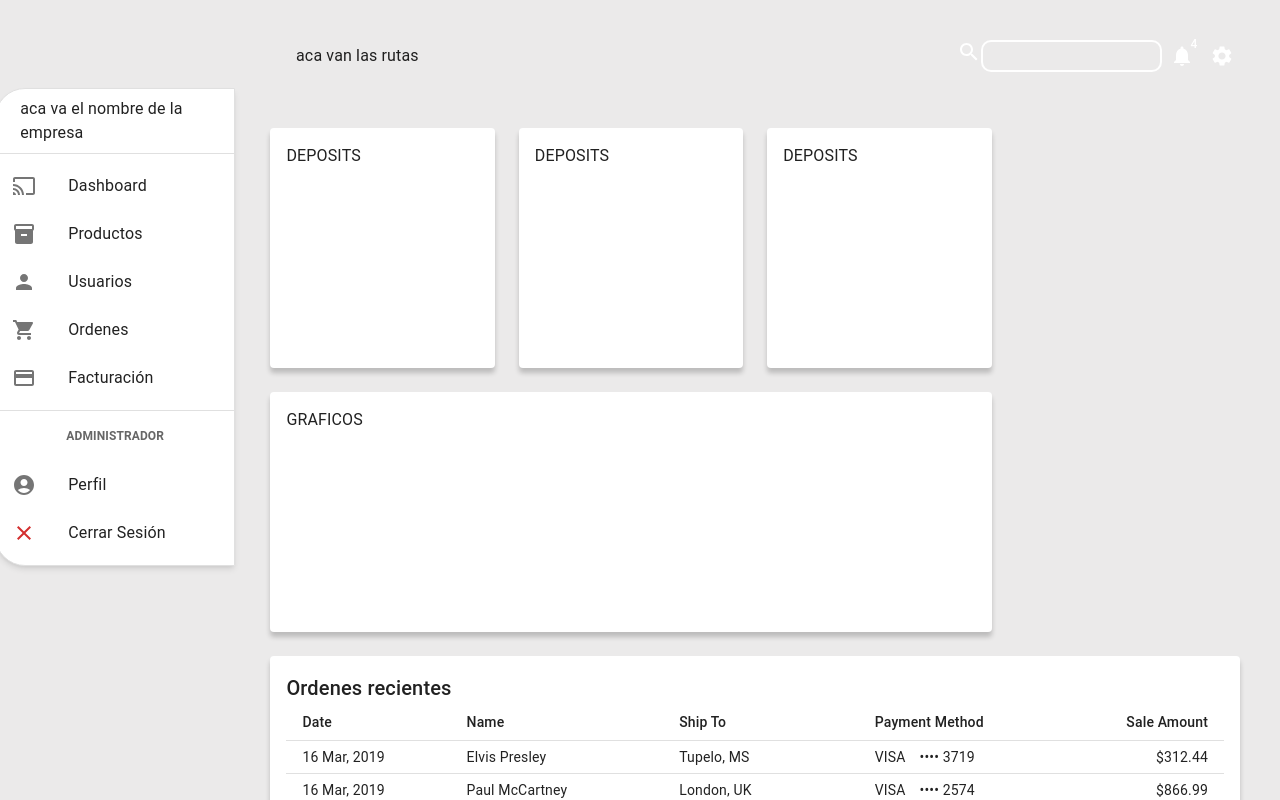
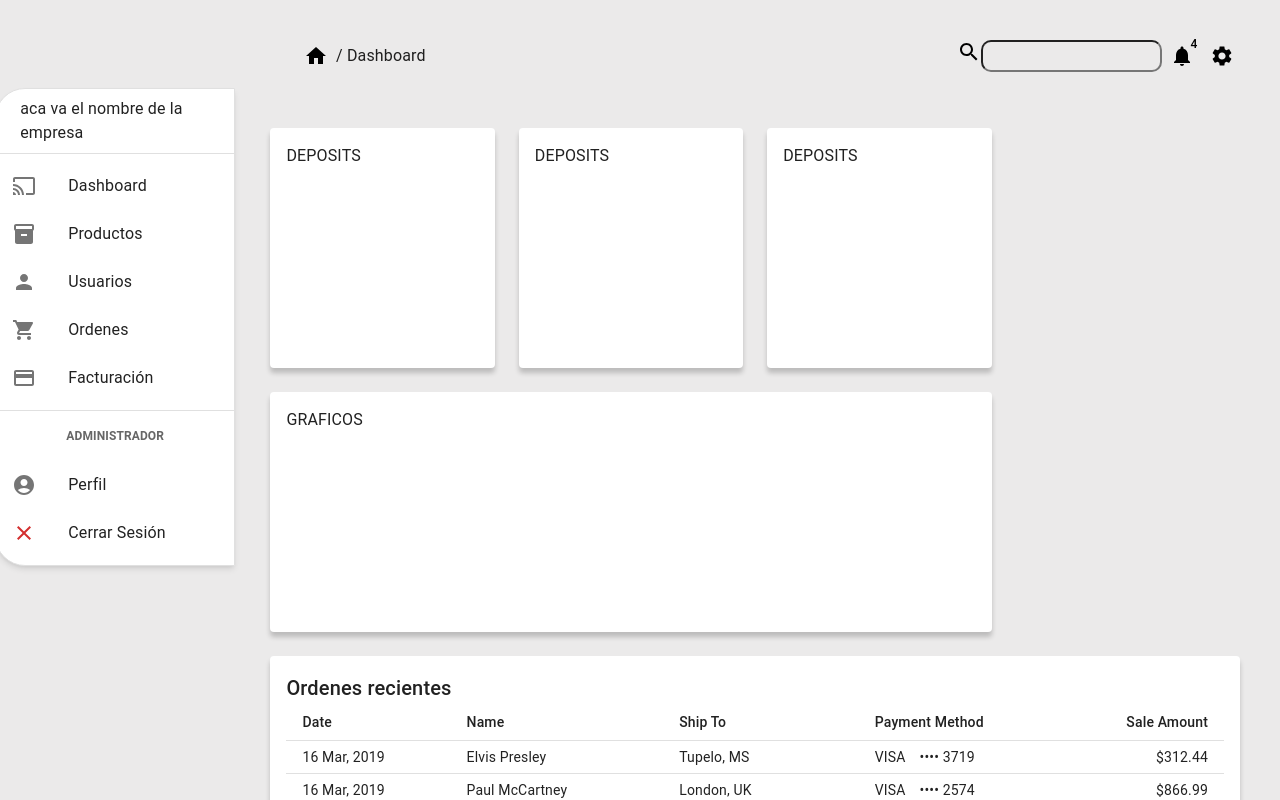
Before and after one commit to MFlorO/eCommerce, a React (Vite) app in the folder Ecommerce/front/: page /dashboard/admin in a window 1280 px wide. Shown: the top 800 px of the page. Built offline with nearby package versions, Linux system fonts and the light colour scheme.

Commit message:
captar la posicion de la ruta

```diff
--- a/Ecommerce/front/src/panelAdmin/components/NavBar.jsx
+++ b/Ecommerce/front/src/panelAdmin/components/NavBar.jsx
@@ -1,33 +1,52 @@
+import { useLocation, useNavigate } from 'react-router-dom';
+
 import AppBar from '@mui/material/AppBar';
 import { Box, IconButton, Badge, Toolbar } from "@mui/material";
 import SettingsIcon from '@mui/icons-material/Settings';
 import NotificationsIcon from '@mui/icons-material/Notifications';
 import SearchIcon from '@mui/icons-material/Search';
 import { heightNavbar } from '../layout/AdminLayOut';
+import HomeIcon from '@mui/icons-material/Home';
+
+
 
 
 const NavBar = () => {
+
+  const navigate = useNavigate()
+
+  const { pathname } = useLocation()
+
+  const pathnameSlice = pathname.charAt(17).toUpperCase()
+
+  const nuevoPathname = pathnameSlice + pathname.slice(18)
+
+  const color = 'black'
+
+
+
   return (
     <AppBar sx={{position: 'absolute', width: '80%', boxShadow:'none', background:'none'}}>
       <Toolbar sx={{height: `${heightNavbar}rem`}} >
         <Box sx={{display:"flex", width: '100%', flexDirection:"row", justifyContent:"flex-end",p:'1rem'}}>
 
          <Box sx={{display:"flex", width: '70%', flexDirection:"row", alignItems:'center'}}>
-          aca van las rutas
+          <IconButton onClick={() => navigate(`/dashboard/admin`)} sx={{color: color}}><HomeIcon /></IconButton>
+          / {pathnameSlice === '' ? 'Dashboard' : nuevoPathname}
          </Box>
 
 
          <Box sx={{display:"flex", width: '30%', flexDirection:"row", justifyContent:"space-around", alignItems:'center' }}>
            <Box sx={{ display: 'flex', width:'20rem'}}>
-             <SearchIcon sx={{color:'white'}}/>
-             <input style={{borderRadius:'10px', height:'2rem', border:'2px solid #FFFFFF', background:'none'}}/>
+             <SearchIcon sx={{color: color}}/>
+             <input style={{borderRadius:'10px', height:'2rem', border:'2px solid color', background:'none'}}/>
            </Box>
 
-           <IconButton sx={{color:'white'}}>
+           <IconButton sx={{color: color}}>
              <Badge badgeContent={4}><NotificationsIcon /></Badge>
            </IconButton>
 
-           <IconButton sx={{color:'white'}}>
+           <IconButton sx={{color: color}}>
             <SettingsIcon />
            </IconButton>
          </Box>
--- a/Ecommerce/front/src/panelAdmin/layout/AdminLayOut.jsx
+++ b/Ecommerce/front/src/panelAdmin/layout/AdminLayOut.jsx
@@ -21,7 +21,7 @@ function AdminLayOut({ children }) {
 
         <Box
           sx={{ minHeight: "300vh", width: '82%', display: "flex", flexDirection: "column", justifyContent: 'space-between', // alignItem: 'center'
-           mt:'7rem', p:'1rem'
+           mt: `${heightNavbar}rem`, p:'1rem'
           }}
         >
 
--- a/Ecommerce/front/src/panelAdmin/page/Dashboard/Dashboard.jsx
+++ b/Ecommerce/front/src/panelAdmin/page/Dashboard/Dashboard.jsx
@@ -2,7 +2,7 @@ import { AdminLayOut } from "../../layout";
 import Container from "@mui/material/Container";
 import Grid from "@mui/material/Grid";
 import Paper from "@mui/material/Paper";
-import { heightNavbar } from "../../layout/AdminLayOut";
+// import { heightNavbar } from "../../layout/AdminLayOut";
 
 import OrdenesRecientes from "./OrdenesRecientes";
 import Graficos from "./Graficos";
@@ -12,6 +12,7 @@ const Dashboard = () => {
     <AdminLayOut>
       <Container maxWidth="lg">
         <Grid container spacing={3}>
+
           {/* Recent Deposits */}
           <Grid item xs={12} md={4} lg={3}>
             <Paper
@@ -75,6 +76,7 @@ const Dashboard = () => {
               <OrdenesRecientes />
             </Paper>
           </Grid>
+
         </Grid>
 
         {/* <Copyright sx={{ pt: 4 }} /> */}
--- a/Ecommerce/front/src/panelAdmin/page/Producto/Productos.jsx
+++ b/Ecommerce/front/src/panelAdmin/page/Producto/Productos.jsx
@@ -1,9 +1,37 @@
 import { AdminLayOut } from "../../layout"
+import { Container, Grid, Paper, Button } from "@mui/material";
+
 
 const Productos = () => {
-  return (
-    <AdminLayOut>Productos</AdminLayOut>
-  )
-}
+return (
+  <AdminLayOut>
+  <Container maxWidth="lg">
+    <Grid container spacing={3}>
 
-export default Productos
+    <Grid item xs={12} md={4} lg={2}>
+      <Paper sx={{ p: 2, height: 100 }}>
+        <Button>CREAR PRODUCTO</Button>
+      </Paper>
+    </Grid>
+
+    {/* <Grid item xs={12} md={4} lg={2}>
+      <Paper sx={{ p: 2, display: "flex", flexDirection: "column", height: 100 }}>
+        <Button>CREAR PRODUCTO</Button>
+      </Paper>
+    </Grid> */}
+
+    <Grid item xs={12} md={4} lg={12}>
+      <Paper sx={{ p: 2, display: "flex", flexDirection: "column", height: 300 }}>
+        ACA VA LA LISTA DE TODOS LOS PRODUCTOS
+      </Paper>
+    </Grid>
+
+
+
+
+    </Grid>
+    </Container>
+  </AdminLayOut>
+)}
+
+export default Productos;
```
